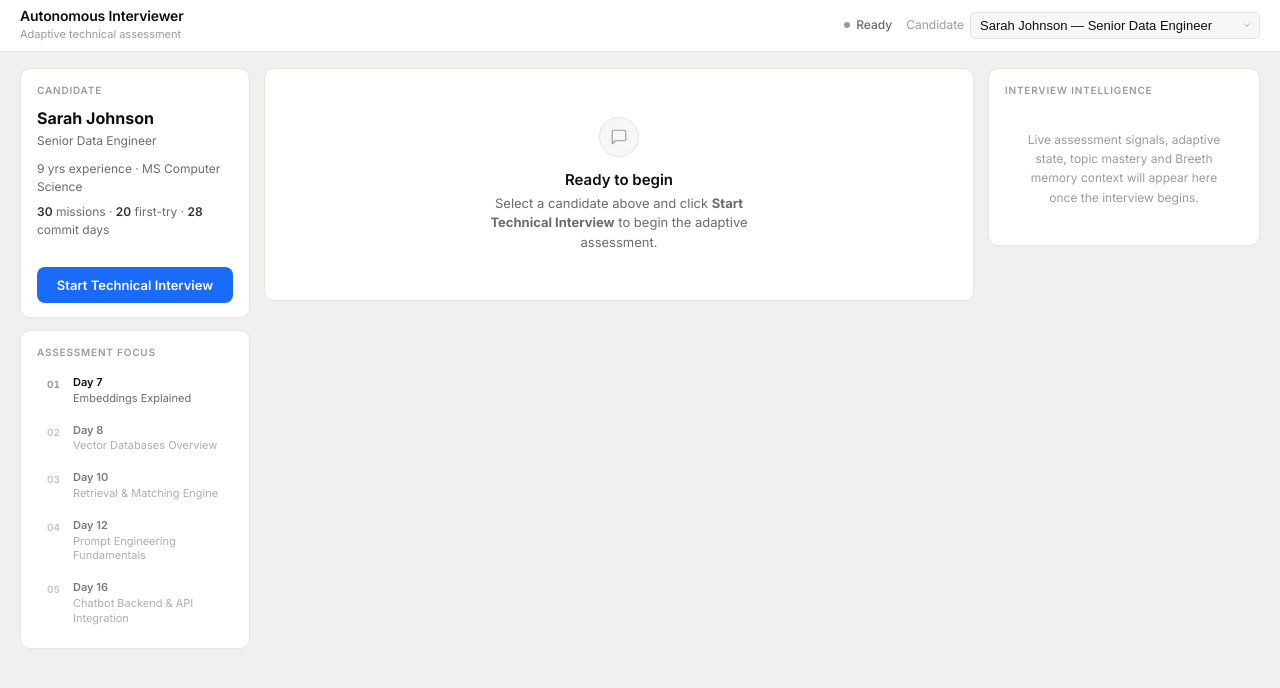
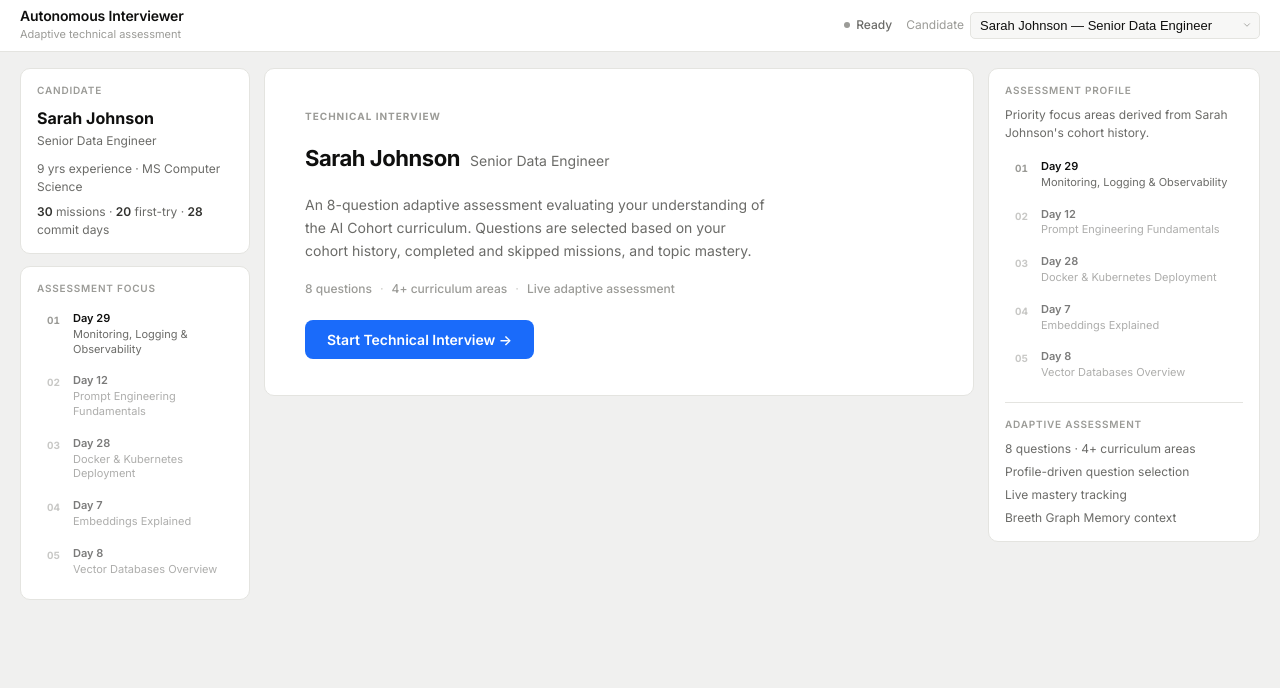
Before and after one commit to priyanshuchawda/autonomous-ai-interviewer, a Next.js app: page / in a window 1280 px wide. Shown: the top 688 px of the page. Built offline with nearby package versions, Linux system fonts and the light colour scheme.

Commit message:
fix: restore personalized assessment focus UI

```diff
--- a/src/app/globals.css
+++ b/src/app/globals.css
@@ -256,17 +256,43 @@ body {
   border-radius: var(--r-lg);
   overflow: hidden;
 }
-.convo-empty {
-  display: flex; flex-direction: column; align-items: center; justify-content: center;
-  gap: 12px; padding: 48px 24px; text-align: center;
+/* Assessment briefing — pre-interview center */
+.briefing {
+  padding: 40px 40px 36px;
+  display: flex; flex-direction: column; gap: 18px;
 }
-.empty-icon {
-  width: 40px; height: 40px; border-radius: 50%;
-  background: var(--surface-2); border: 1px solid var(--line);
-  display: flex; align-items: center; justify-content: center;
+.briefing-label {
+  font-size: 10px; font-weight: 700; letter-spacing: 0.1em; text-transform: uppercase;
+  color: var(--ink-4);
 }
-.empty-h { font-size: 15px; font-weight: 600; color: var(--ink-1); }
-.empty-p { font-size: 13px; color: var(--ink-3); max-width: 260px; line-height: 1.5; margin-top: 2px; }
+.briefing-candidate {
+  font-size: 22px; font-weight: 700; color: var(--ink-1); letter-spacing: -0.02em;
+  display: flex; align-items: baseline; gap: 10px; flex-wrap: wrap;
+}
+.briefing-role {
+  font-size: 14px; font-weight: 400; color: var(--ink-3); letter-spacing: 0;
+}
+.briefing-desc {
+  font-size: 14px; color: var(--ink-3); line-height: 1.65; max-width: 460px;
+}
+.briefing-meta {
+  display: flex; align-items: center; gap: 8px;
+  font-size: 12px; color: var(--ink-4); font-weight: 500; flex-wrap: wrap;
+}
+.briefing-sep { color: var(--line-2); }
+.btn-start-main {
+  display: inline-flex; align-items: center;
+  background: var(--blue); color: #fff;
+  border: none; border-radius: var(--r);
+  padding: 11px 22px; font-size: 14px; font-weight: 600;
+  cursor: pointer; font-family: inherit; width: fit-content;
+  transition: background 0.12s; outline: none;
+  margin-top: 4px;
+}
+.btn-start-main:hover:not(:disabled) { background: var(--blue-text); }
+.btn-start-main:disabled { opacity: 0.45; cursor: not-allowed; }
+.btn-start-main:focus-visible { box-shadow: 0 0 0 3px rgba(26,107,250,0.2); }
+
 
 .transcript {
   display: flex; flex-direction: column; gap: 0;
--- a/src/app/page.tsx
+++ b/src/app/page.tsx
@@ -1,12 +1,13 @@
 "use client";
 
-import React, { useState, useRef, useEffect } from "react";
+import React, { useState, useRef, useEffect, useMemo } from "react";
 import {
   CandidateProfile,
   InterviewFeedback,
   InterviewIntelligenceState,
   ResponseOutcome,
 } from "@/types/interview";
+import { generateCandidateProfile } from "@/lib/candidateProfiler";
 import candidatesData from "../../candidates.json";
 
 const candidatesList: CandidateProfile[] = (
@@ -274,6 +275,17 @@ export default function InterviewPage() {
   const currentMastery = intelligence?.masteryScores.find((ms) => ms.day === currentDay);
   const currentMasteryPct = currentMastery ? Math.round(currentMastery.score * 100) : null;
 
+  /**
+   * Candidate-specific recommended focus areas derived from the existing
+   * generateCandidateProfile logic. This is the canonical source — the same
+   * function the backend uses — so pre/post-interview focus areas are always
+   * consistent and candidate-specific. Never falls back to missions.slice().
+   */
+  const profileFocusAreas = useMemo(
+    () => generateCandidateProfile(selectedCandidate).recommendedFocusAreas,
+    [selectedCandidate]
+  );
+
   return (
     <>
       {/* ─── HEADER ─────────────────────────────────────────────────── */}
@@ -338,28 +350,16 @@ export default function InterviewPage() {
                 </span>
               </div>
             </div>
-
-            {!isStarted && (
-              <div className="start-wrap">
-                <button
-                  id="start-interview-btn"
-                  className="btn-start"
-                  onClick={startInterview}
-                  disabled={isLoading}
-                >
-                  {isLoading ? "Initializing…" : "Start Technical Interview"}
-                </button>
-              </div>
-            )}
           </div>
 
-          {/* Assessment plan — show immediately (pre-interview from profile, post-interview from intelligence) */}
-          {(intelligence?.focusAreas?.length ?? 0) > 0 ? (
+          {/* Assessment plan — always uses profileFocusAreas (candidate-specific recommendedFocusAreas)
+               Post-interview: highlights the current active day from intelligence. */}
+          {profileFocusAreas.length > 0 && (
             <div className="panel">
               <div className="ps">
                 <span className="eyebrow">Assessment Focus</span>
                 <div className="plan-list">
-                  {intelligence!.focusAreas.slice(0, 5).map((fa, i) => {
+                  {profileFocusAreas.map((fa, i) => {
                     const isCurrent = isStarted && fa.day === currentDay;
                     return (
                       <div
@@ -378,25 +378,7 @@ export default function InterviewPage() {
                 </div>
               </div>
             </div>
-          ) : !isStarted && selectedCandidate.missions.length > 0 ? (
-            /* pre-interview: show candidate mission list as assessment plan */
-            <div className="panel">
-              <div className="ps">
-                <span className="eyebrow">Assessment Focus</span>
-                <div className="plan-list">
-                  {selectedCandidate.missions.slice(0, 5).map((mis, i) => (
-                    <div key={mis.day} className={`plan-item ${i > 0 ? "passive" : ""}`}>
-                      <span className="plan-num">{String(i + 1).padStart(2, "0")}</span>
-                      <div>
-                        <div className="plan-day">Day {mis.day}</div>
-                        <div className="plan-title">{mis.title}</div>
-                      </div>
-                    </div>
-                  ))}
-                </div>
-              </div>
-            </div>
-          ) : null}
+          )}
         </aside>
 
         {/* ── CENTER COLUMN ───────────────────────────────────── */}
@@ -422,19 +404,33 @@ export default function InterviewPage() {
           {/* Conversation / empty */}
           <div className="convo-panel">
             {!isStarted ? (
-              <div className="convo-empty">
-                <div className="empty-icon">
-                  <svg width="18" height="18" viewBox="0 0 24 24" fill="none"
-                    stroke="var(--ink-4)" strokeWidth="1.5" strokeLinecap="round" strokeLinejoin="round">
-                    <path d="M21 15a2 2 0 0 1-2 2H7l-4 4V5a2 2 0 0 1 2-2h14a2 2 0 0 1 2 2z" />
-                  </svg>
+              /* ── Assessment briefing (pre-interview) ── */
+              <div className="briefing">
+                <div className="briefing-label">Technical Interview</div>
+                <div className="briefing-candidate">
+                  {m.name}
+                  <span className="briefing-role">{m.jobRole}</span>
                 </div>
-                <div>
-                  <div className="empty-h">Ready to begin</div>
-                  <div className="empty-p">
-                    Select a candidate above and click <strong>Start Technical Interview</strong> to begin the adaptive assessment.
-                  </div>
+                <p className="briefing-desc">
+                  An 8-question adaptive assessment evaluating your understanding of the
+                  AI Cohort curriculum. Questions are selected based on your cohort history,
+                  completed and skipped missions, and topic mastery.
+                </p>
+                <div className="briefing-meta">
+                  <span>8 questions</span>
+                  <span className="briefing-sep">·</span>
+                  <span>4+ curriculum areas</span>
+                  <span className="briefing-sep">·</span>
+                  <span>Live adaptive assessment</span>
                 </div>
+                <button
+                  id="start-interview-btn"
+                  className="btn-start-main"
+                  onClick={startInterview}
+                  disabled={isLoading}
+                >
+                  {isLoading ? "Initializing…" : "Start Technical Interview →"}
+                </button>
               </div>
             ) : (
               <div className="transcript" ref={transcriptRef}>
@@ -539,13 +535,36 @@ export default function InterviewPage() {
           <div className="panel intel-col">
 
             {!isStarted ? (
-              <div className="ps">
-                <span className="eyebrow">Interview Intelligence</span>
-                <p className="intel-ph">
-                  Live assessment signals, adaptive state, topic mastery and Breeth memory context
-                  will appear here once the interview begins.
-                </p>
-              </div>
+              /* ── Assessment Profile (pre-interview right panel) ── */
+              <>
+                <div className="ps">
+                  <span className="eyebrow">Assessment Profile</span>
+                  <div style={{ fontSize: 12, color: "var(--ink-3)", lineHeight: 1.5, marginBottom: 10 }}>
+                    Priority focus areas derived from {m.name}&apos;s cohort history.
+                  </div>
+                  <div className="plan-list">
+                    {profileFocusAreas.map((fa, i) => (
+                      <div key={fa.day} className={`plan-item ${i > 0 ? "passive" : ""}`}>
+                        <span className="plan-num">{String(i + 1).padStart(2, "0")}</span>
+                        <div>
+                          <div className="plan-day">Day {fa.day}</div>
+                          <div className="plan-title">{fa.title}</div>
+                        </div>
+                      </div>
+                    ))}
+                  </div>
+                </div>
+                <div className="divider" />
+                <div className="ps">
+                  <span className="eyebrow">Adaptive Assessment</span>
+                  <div className="cand-stats" style={{ gap: 5 }}>
+                    <span>8 questions · 4+ curriculum areas</span>
+                    <span>Profile-driven question selection</span>
+                    <span>Live mastery tracking</span>
+                    <span>Breeth Graph Memory context</span>
+                  </div>
+                </div>
+              </>
             ) : !intelligence ? null : (
               <>
                 {/* Current focus */}
```
Also changed, not shown: 1 other file (tests, documents, lock files or other folders).
